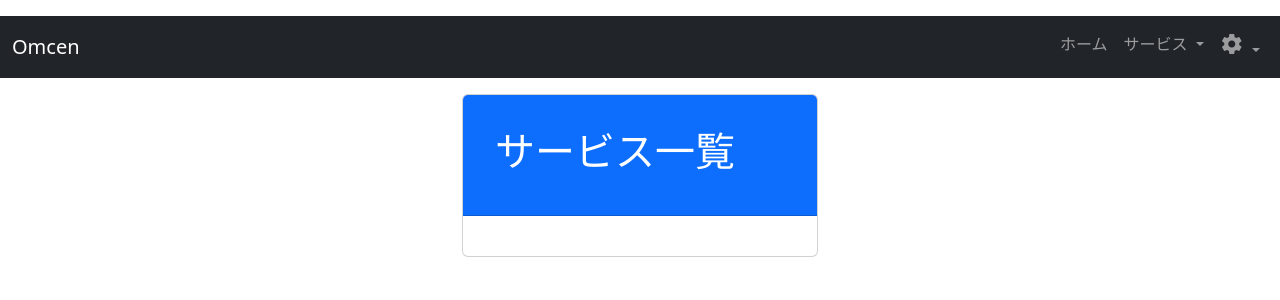
After one commit to cobaemon/Omcen, a Django app: page /omcen/service_list in a window 1280 px wide. The commit adds this page. Shown: the top 300 px of the page. Run offline with Django 3.2, Linux system fonts and the light colour scheme; the visitor is signed in with stand-in values (Sample User, id 1); data that the repository does not hold is empty; some libraries are stand-ins or nearby versions.

Commit message:
create service_list
サービス一覧の作成途中

```diff
--- a/omcen/urls.py
+++ b/omcen/urls.py
@@ -1,5 +1,6 @@
 from django.urls import path
-from omcen.views import ServiceControl, CreateService
+
+from omcen.views import ServiceControl, CreateService, ServiceList
 
 app_name = 'omcen'
 
@@ -9,4 +10,5 @@ urlpatterns = [
     path('admin/create_service', CreateService.as_view(), name='create_service'),
     # path('admin/update_service/<int:pk>', , name='update_service'),
     # path('admin/delete_service/<int:pk>', , name='delete_service'),
+    path('service_list', ServiceList.as_view(), name='service_list'),
 ]
--- a/omcen/views.py
+++ b/omcen/views.py
@@ -1,19 +1,27 @@
+from django.contrib import messages
+from django.contrib.auth.mixins import LoginRequiredMixin
 from django.db import transaction
 from django.urls import reverse_lazy
+from django.utils.translation import gettext_lazy as _
 from django.views.generic import ListView, CreateView
-from django.contrib import messages
 
-from omcen.models import Service, Plan, ServiceGroup, ServiceInUse
 from omcen.forms import SearchService, CreateServiceForm
+from omcen.models import Service, Plan, ServiceGroup
 
 
 # サービス管理画面
-class ServiceControl(ListView):
+class ServiceControl(LoginRequiredMixin, ListView):
     template_name = 'omcen/service_control.html'
     model = ServiceGroup
     paginate_by = 30
     ordering = 'is_active'
     form = None
+
+    def dispatch(self, *args, **kwargs):
+        if not self.request.user.is_authenticated:
+            messages.warning(self.request, _('ログインしてください'))
+            return self.handle_no_permission()
+        return super().dispatch(self.request, *args, **kwargs)
 
     def get_queryset(self):
         form = SearchService(self.request.GET or None)
@@ -39,11 +47,17 @@ class ServiceControl(ListView):
 
 
 # サービスの新規作成
-class CreateService(CreateView):
+class CreateService(LoginRequiredMixin, CreateView):
     template_name = 'omcen/create_service.html'
     model = ServiceGroup
     form_class = CreateServiceForm
     success_url = reverse_lazy('omcen:service_control')
+
+    def dispatch(self, *args, **kwargs):
+        if not self.request.user.is_authenticated:
+            messages.warning(self.request, _('ログインしてください'))
+            return self.handle_no_permission()
+        return super().dispatch(self.request, *args, **kwargs)
 
     def form_valid(self, form):
         # サービスを追加する場合、最低でも1つプランをセットする
@@ -69,3 +83,24 @@ class CreateService(CreateView):
         messages.success(self.request, 'サービスを新しく追加しました。', extra_tags='success')
 
         return super().get_success_url()
+
+
+# サービス一覧
+class ServiceList(LoginRequiredMixin, ListView):
+    template_name = 'omcen/service_list.html'
+    context_object_name = 'service'
+    model = Service
+    paginate_by = 30
+    ordering = 'service_name'
+    form = None
+
+    def dispatch(self, *args, **kwargs):
+        if not self.request.user.is_authenticated:
+            messages.warning(self.request, _('ログインしてください'))
+            return self.handle_no_permission()
+        return super().dispatch(self.request, *args, **kwargs)
+
+    def get_queryset(self):
+        query_set = super().get_queryset()
+        query_set = query_set.filter(is_active=True)
+        return query_set.order_by('service_name')
--- a/templates/omcen/base.html
+++ b/templates/omcen/base.html
@@ -44,7 +44,7 @@
                         <li>
                             <hr class="dropdown-divider">
                         </li>
-                        <li><a class="dropdown-item" href="#">{% trans "サービス一覧" %}</a></li>
+                        <li><a class="dropdown-item" href="{% url 'omcen:service_list' %}">{% trans "サービス一覧" %}</a></li>
                     </ul>
                 </li>
 
--- /dev/null
+++ b/templates/omcen/service_list.html
@@ -0,0 +1,29 @@
+{% extends "omcen/base.html" %}
+
+{% load static %}
+{% load i18n %}
+
+{% block head_title %}{% trans "サービス一覧" %}{% endblock %}
+
+{% block content %}
+<div class="row">
+    <div class="col"></div>
+    <div class="col">
+        <div class="card">
+            <div class="card-header p-3 mb-2 bg-primary text-white">
+                <div class="row">
+                    <div class="col">
+                        <h1 class="p-3">{% trans "サービス一覧" %}</h1>
+                    </div>
+                </div>
+            </div>
+            <div class="card-body">
+                {% for service in services %}
+                <a href="{% url '{{ service.service_name }}:top' %}">service.service_name</a>
+                {% endfor %}
+            </div>
+        </div>
+    </div>
+    <div class="col"></div>
+</div>
+{% endblock %}
```
